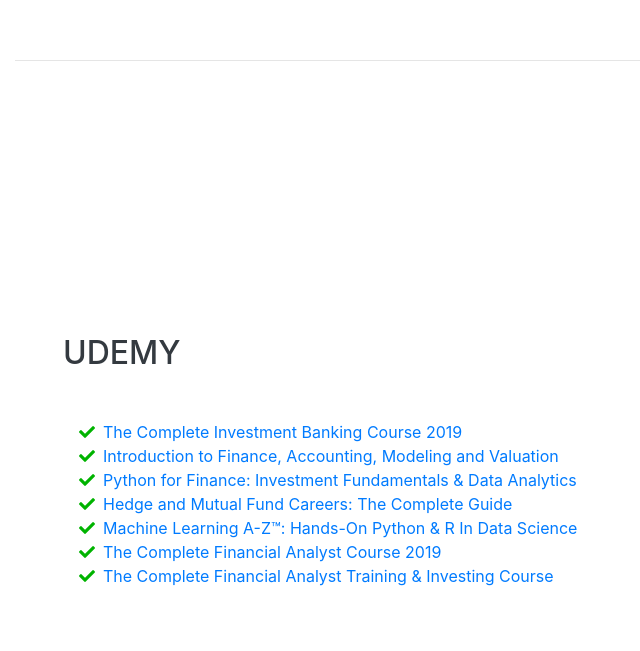
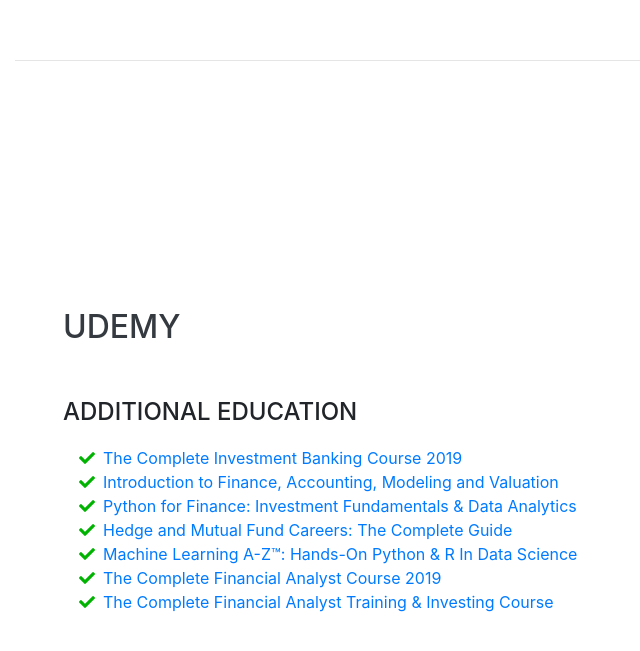
Before and after one commit to Lukeshirley3/Lukeshirley3.github.io, a website with bundled scripts: page index.html in a window 1280 px wide. Shown: the part 4237-4888 px from the top of the page, without its empty margins (257-897 px from the left). Built offline with nearby package versions, Linux system fonts and the light colour scheme; a web font is replaced by a local one.

Commit message:
Update index.html

```diff
--- a/index.html
+++ b/index.html
@@ -247,6 +247,7 @@
     <section class="resume-section p-3 p-lg-5 d-flex align-items-center" id="awards">
       <div class="w-100">
         <h2 class="mb-5">Udemy</h2>
+        <div class="subheading mb-3">Additional Education</div>
         <ul class="fa-ul mb-0">
           <li>
             <i style="color: #00b300" class="fa-li fa fa-check"></i>
```
